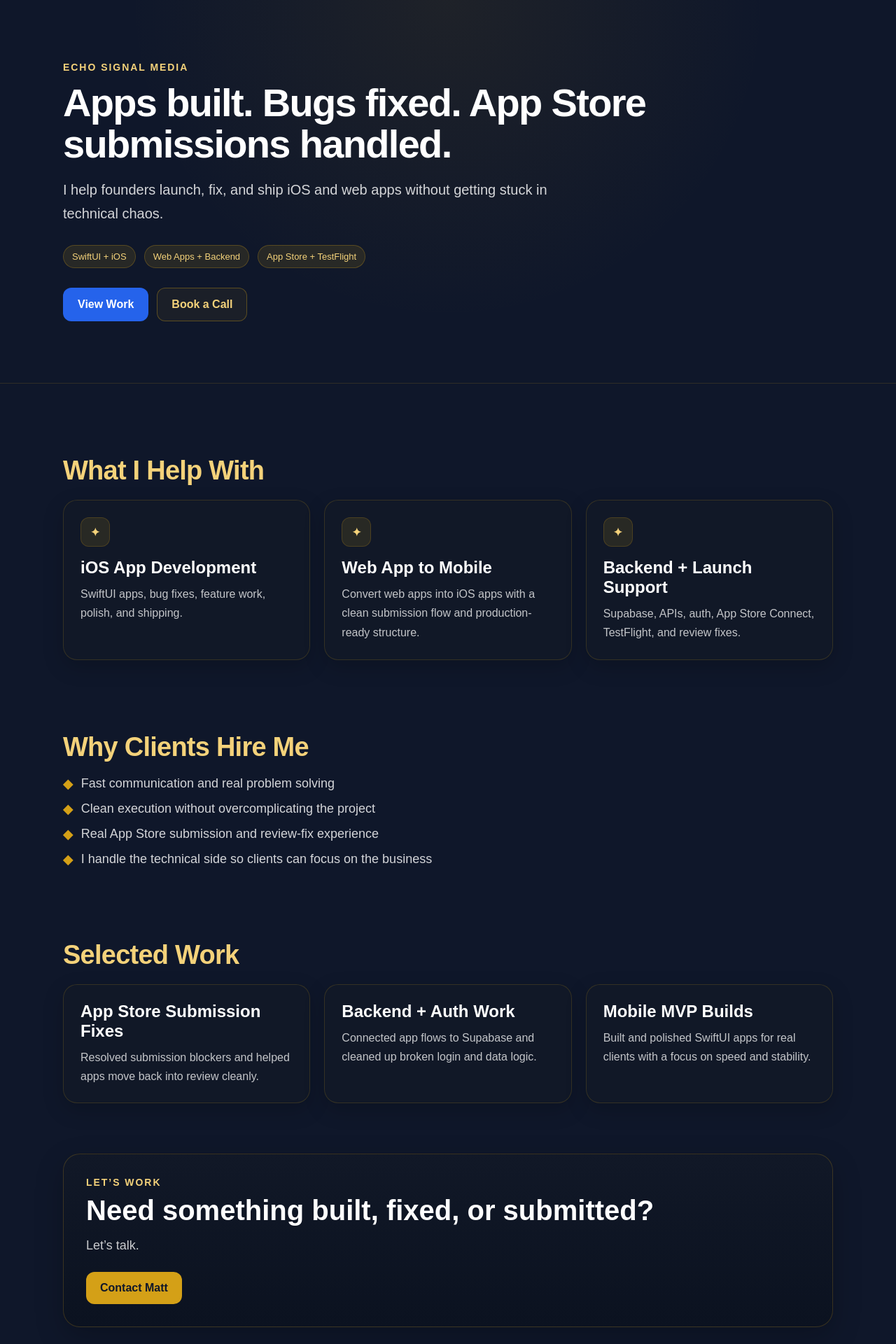
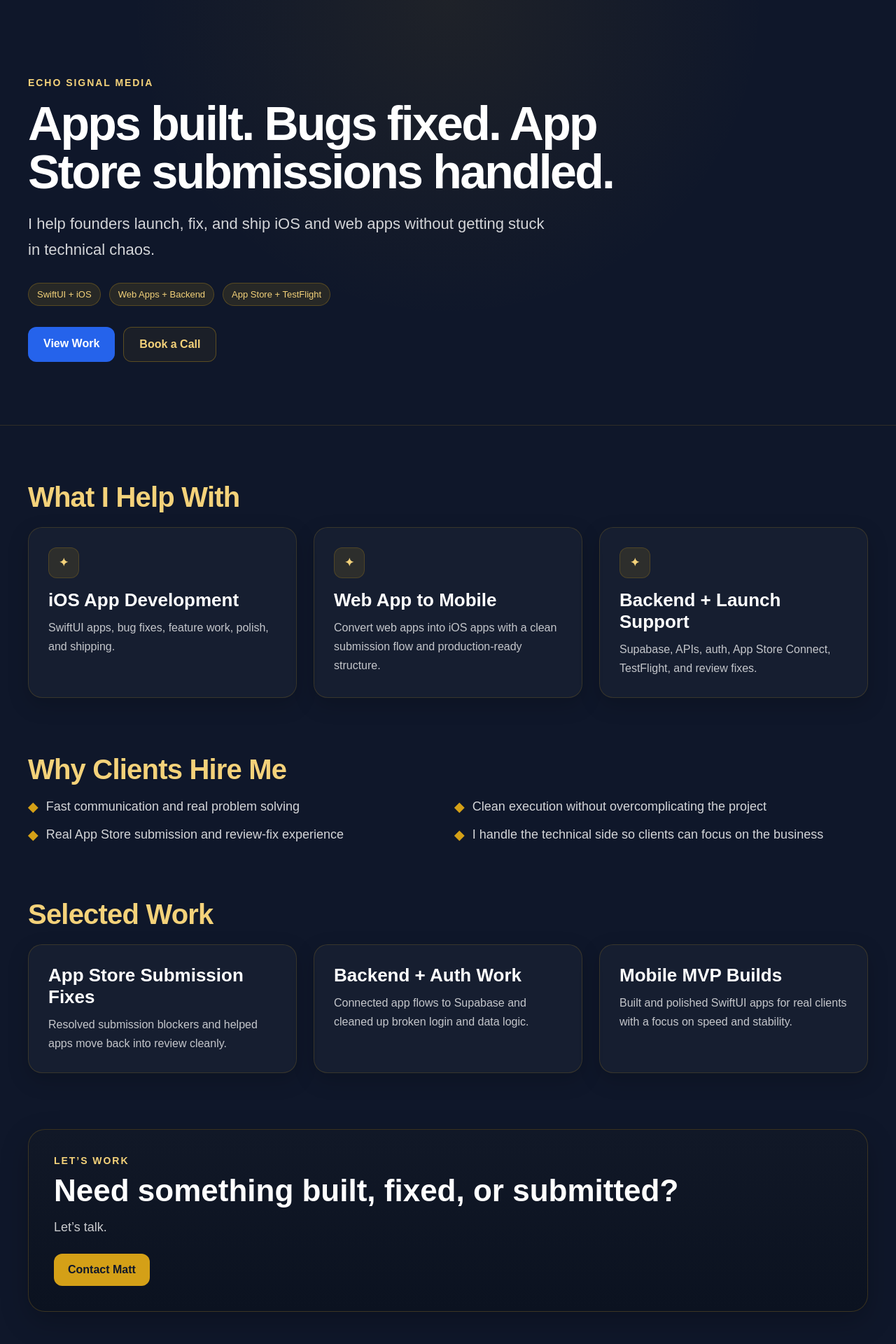
Before and after one commit to LilybirdAI/echo-signal-media, a Next.js app: page / in a window 1280 px wide. Shown: the top 1920 px of the page at 70% size. Built offline with nearby package versions, Linux system fonts and the light colour scheme.

Commit message:
Add premium gold accents

```diff
--- a/app/page.jsx
+++ b/app/page.jsx
@@ -1,15 +1,15 @@
 export default function Home() {
   const cardStyle = {
-    background: "#111827",
+    background: "rgba(255,255,255,0.03)",
     border: "1px solid rgba(212,160,23,0.18)",
     borderRadius: 20,
-    padding: 24,
+    padding: 28,
     boxShadow: "0 10px 30px rgba(0,0,0,0.18)",
   };
 
   const sectionTitle = {
-    fontSize: 38,
-    marginBottom: 20,
+    fontSize: 40,
+    margin: "0 0 20px",
     color: "#f4d27a",
     letterSpacing: "-0.02em",
   };
@@ -31,20 +31,22 @@ export default function Home() {
           "radial-gradient(circle at top, rgba(212,160,23,0.08), transparent 22%), #0f172a",
         color: "#ffffff",
         minHeight: "100vh",
+        width: "100%",
       }}
     >
       <section
         style={{
-          padding: "88px 24px",
+          width: "100%",
+          padding: "110px 24px 90px",
           borderBottom: "1px solid rgba(212,160,23,0.16)",
         }}
       >
-        <div style={{ maxWidth: 1100, margin: "0 auto" }}>
+        <div style={{ maxWidth: 1200, margin: "0 auto" }}>
           <div
             style={{
               fontSize: 14,
               color: "#f4d27a",
-              marginBottom: 14,
+              marginBottom: 16,
               textTransform: "uppercase",
               letterSpacing: "0.14em",
               fontWeight: 700,
@@ -55,12 +57,12 @@ export default function Home() {
 
           <h1
             style={{
-              fontSize: 56,
-              lineHeight: 1.05,
-              margin: "0 0 18px",
+              fontSize: 68,
+              lineHeight: 1.02,
+              margin: "0 0 20px",
               fontWeight: 800,
-              maxWidth: 860,
-              letterSpacing: "-0.03em",
+              maxWidth: 900,
+              letterSpacing: "-0.04em",
             }}
           >
             Apps built. Bugs fixed. App Store submissions handled.
@@ -68,18 +70,17 @@ export default function Home() {
 
           <p
             style={{
-              fontSize: 20,
+              fontSize: 22,
               lineHeight: 1.7,
               color: "rgba(255,255,255,0.82)",
               maxWidth: 760,
               margin: "0 0 28px",
             }}
           >
-            I help founders launch, fix, and ship iOS and web apps without
-            getting stuck in technical chaos.
+            I help founders launch, fix, and ship iOS and web apps without getting stuck in technical chaos.
           </p>
 
-          <div style={{ display: "flex", gap: 12, flexWrap: "wrap", marginBottom: 28 }}>
+          <div style={{ display: "flex", gap: 12, flexWrap: "wrap", marginBottom: 30 }}>
             <span style={chipStyle}>SwiftUI + iOS</span>
             <span style={chipStyle}>Web Apps + Backend</span>
             <span style={chipStyle}>App Store + TestFlight</span>
@@ -91,11 +92,10 @@ export default function Home() {
               style={{
                 background: "#2563eb",
                 color: "#fff",
-                padding: "14px 20px",
+                padding: "15px 22px",
                 borderRadius: 12,
                 textDecoration: "none",
                 fontWeight: 700,
-                border: "1px solid transparent",
               }}
             >
               View Work
@@ -106,7 +106,7 @@ export default function Home() {
               style={{
                 border: "1px solid rgba(212,160,23,0.35)",
                 color: "#f4d27a",
-                padding: "14px 20px",
+                padding: "15px 22px",
                 borderRadius: 12,
                 textDecoration: "none",
                 fontWeight: 600,
@@ -119,11 +119,11 @@ export default function Home() {
         </div>
       </section>
 
-      <section style={{ padding: "72px 24px" }}>
-        <div style={{ maxWidth: 1100, margin: "0 auto" }}>
+      <section style={{ width: "100%", padding: "80px 24px" }}>
+        <div style={{ maxWidth: 1200, margin: "0 auto" }}>
           <h2 style={sectionTitle}>What I Help With</h2>
 
-          <div style={{ display: "grid", gridTemplateColumns: "repeat(3, minmax(0,1fr))", gap: 20 }}>
+          <div style={{ display: "grid", gridTemplateColumns: "repeat(3, minmax(0,1fr))", gap: 24 }}>
             {[
               {
                 title: "iOS App Development",
@@ -141,8 +141,8 @@ export default function Home() {
               <article key={item.title} style={cardStyle}>
                 <div
                   style={{
-                    width: 42,
-                    height: 42,
+                    width: 44,
+                    height: 44,
                     borderRadius: 12,
                     display: "grid",
                     placeItems: "center",
@@ -155,7 +155,7 @@ export default function Home() {
                 >
                   ✦
                 </div>
-                <h3 style={{ fontSize: 24, margin: "0 0 10px" }}>{item.title}</h3>
+                <h3 style={{ fontSize: 26, margin: "0 0 10px" }}>{item.title}</h3>
                 <p style={{ color: "rgba(255,255,255,0.75)", lineHeight: 1.7, margin: 0 }}>
                   {item.text}
                 </p>
@@ -165,31 +165,31 @@ export default function Home() {
         </div>
       </section>
 
-      <section style={{ padding: "0 24px 72px" }}>
-        <div style={{ maxWidth: 1100, margin: "0 auto" }}>
+      <section style={{ width: "100%", padding: "0 24px 80px" }}>
+        <div style={{ maxWidth: 1200, margin: "0 auto" }}>
           <h2 style={sectionTitle}>Why Clients Hire Me</h2>
 
-          <div style={{ display: "grid", gap: 14, color: "rgba(255,255,255,0.82)", fontSize: 18 }}>
+          <div style={{ display: "grid", gridTemplateColumns: "1fr 1fr", gap: 18, fontSize: 18 }}>
             {[
               "Fast communication and real problem solving",
               "Clean execution without overcomplicating the project",
               "Real App Store submission and review-fix experience",
               "I handle the technical side so clients can focus on the business",
             ].map((line) => (
-              <div key={line} style={{ display: "flex", gap: 12, alignItems: "flex-start" }}>
+              <div key={line} style={{ display: "flex", gap: 12 }}>
                 <span style={{ color: "#d4a017", fontWeight: 700 }}>◆</span>
-                <span>{line}</span>
+                <span style={{ color: "rgba(255,255,255,0.82)" }}>{line}</span>
               </div>
             ))}
           </div>
         </div>
       </section>
 
-      <section id="work" style={{ padding: "0 24px 72px" }}>
-        <div style={{ maxWidth: 1100, margin: "0 auto" }}>
+      <section id="work" style={{ width: "100%", padding: "0 24px 80px" }}>
+        <div style={{ maxWidth: 1200, margin: "0 auto" }}>
           <h2 style={sectionTitle}>Selected Work</h2>
 
-          <div style={{ display: "grid", gridTemplateColumns: "repeat(3, minmax(0,1fr))", gap: 20 }}>
+          <div style={{ display: "grid", gridTemplateColumns: "repeat(3, minmax(0,1fr))", gap: 24 }}>
             {[
               {
                 title: "App Store Submission Fixes",
@@ -205,7 +205,7 @@ export default function Home() {
               },
             ].map((item) => (
               <article key={item.title} style={cardStyle}>
-                <h3 style={{ fontSize: 24, margin: "0 0 10px", color: "#ffffff" }}>{item.title}</h3>
+                <h3 style={{ fontSize: 26, margin: "0 0 10px" }}>{item.title}</h3>
                 <p style={{ color: "rgba(255,255,255,0.75)", lineHeight: 1.7, margin: 0 }}>
                   {item.text}
                 </p>
@@ -215,15 +215,15 @@ export default function Home() {
         </div>
       </section>
 
-      <section id="contact" style={{ padding: "0 24px 88px" }}>
+      <section style={{ width: "100%", padding: "0 24px 100px" }}>
         <div
           style={{
-            maxWidth: 1100,
+            maxWidth: 1200,
             margin: "0 auto",
             background: "linear-gradient(180deg, #111827 0%, #0b1220 100%)",
             border: "1px solid rgba(212,160,23,0.22)",
             borderRadius: 24,
-            padding: 32,
+            padding: 36,
             boxShadow: "0 14px 40px rgba(0,0,0,0.22)",
           }}
         >
@@ -240,7 +240,7 @@ export default function Home() {
             Let’s Work
           </div>
 
-          <h2 style={{ fontSize: 40, margin: "0 0 12px" }}>
+          <h2 style={{ fontSize: 44, margin: "0 0 12px" }}>
             Need something built, fixed, or submitted?
           </h2>
 
```
